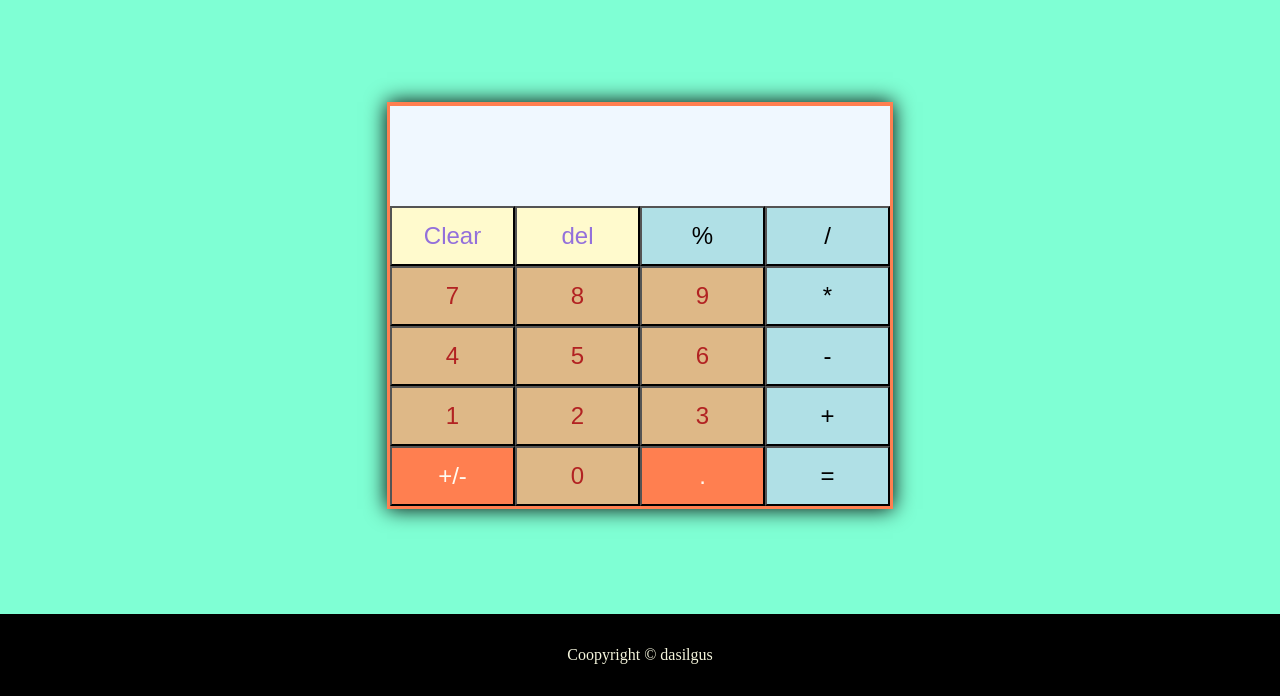
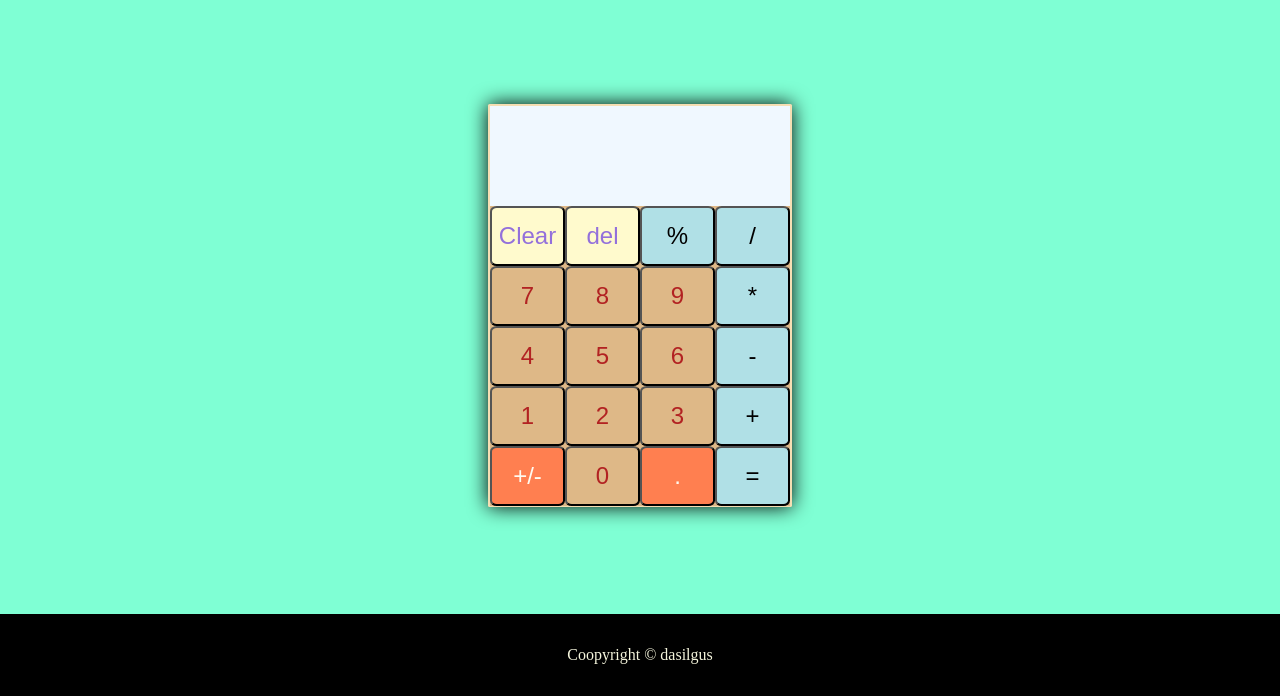
Before and after one commit to gustavords/odin_calculator, a plain HTML site: page calc_2023.html in a window 1280 px wide. Shown: the part 104-800 px from the top of the page. Drawn offline with Linux system fonts and the light colour scheme.

Commit message:
Fix calculator size

```diff
--- a/css/style_2023.css
+++ b/css/style_2023.css
@@ -24,11 +24,12 @@ body > h1 {
 }
 
 #calculator {
-	background-color: coral;
+	background-color: wheat;
 	flex-direction: column;
 	height: 400px;
-	width: 500px;
-	padding: 0.2em;
+	width: 300px;
+	padding: .1em;
+	border-radius: .1em;
 	box-shadow: 0px 0px 20px black;
 }
 
@@ -64,6 +65,8 @@ body > h1 {
 .btn {
 	flex: 1;
 	font-size: x-large;
+	border-radius: 9%;
+
 }
 
 .numBtn {
```
